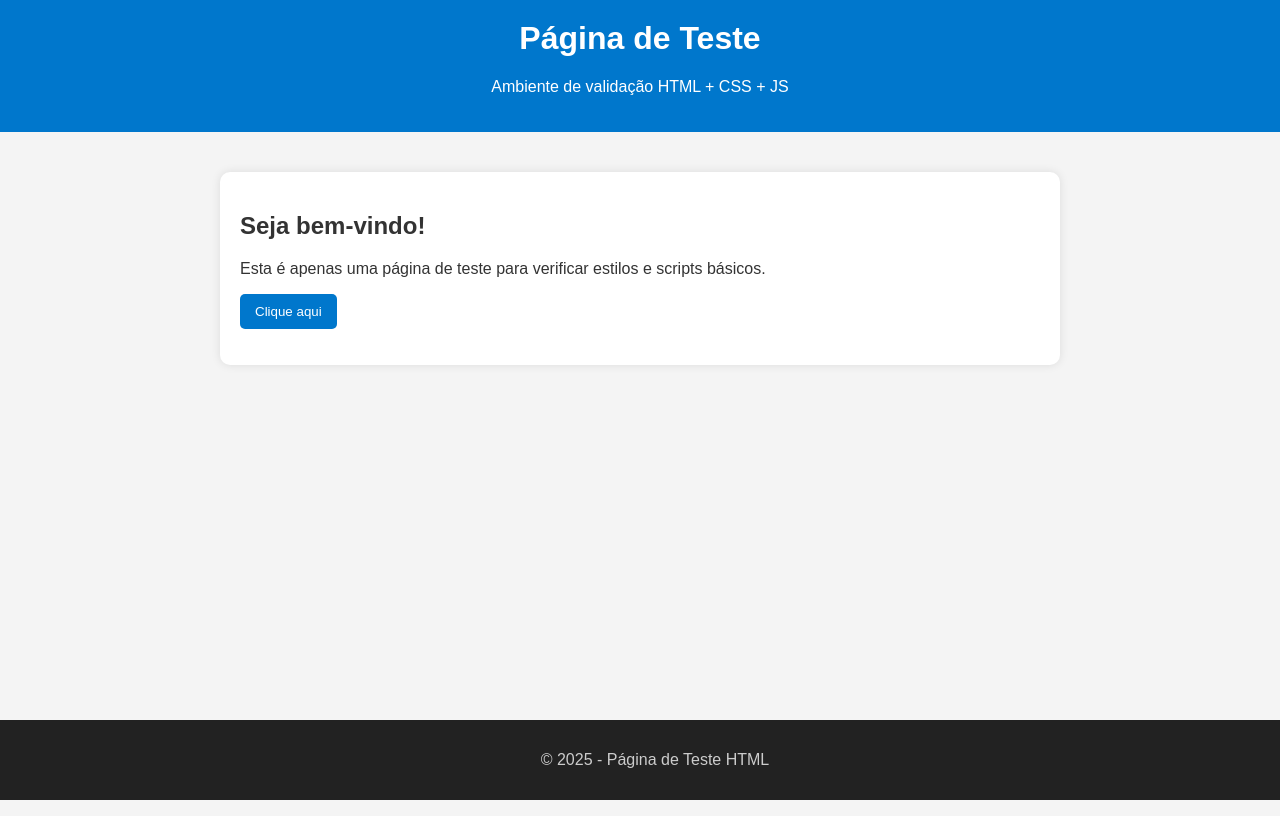
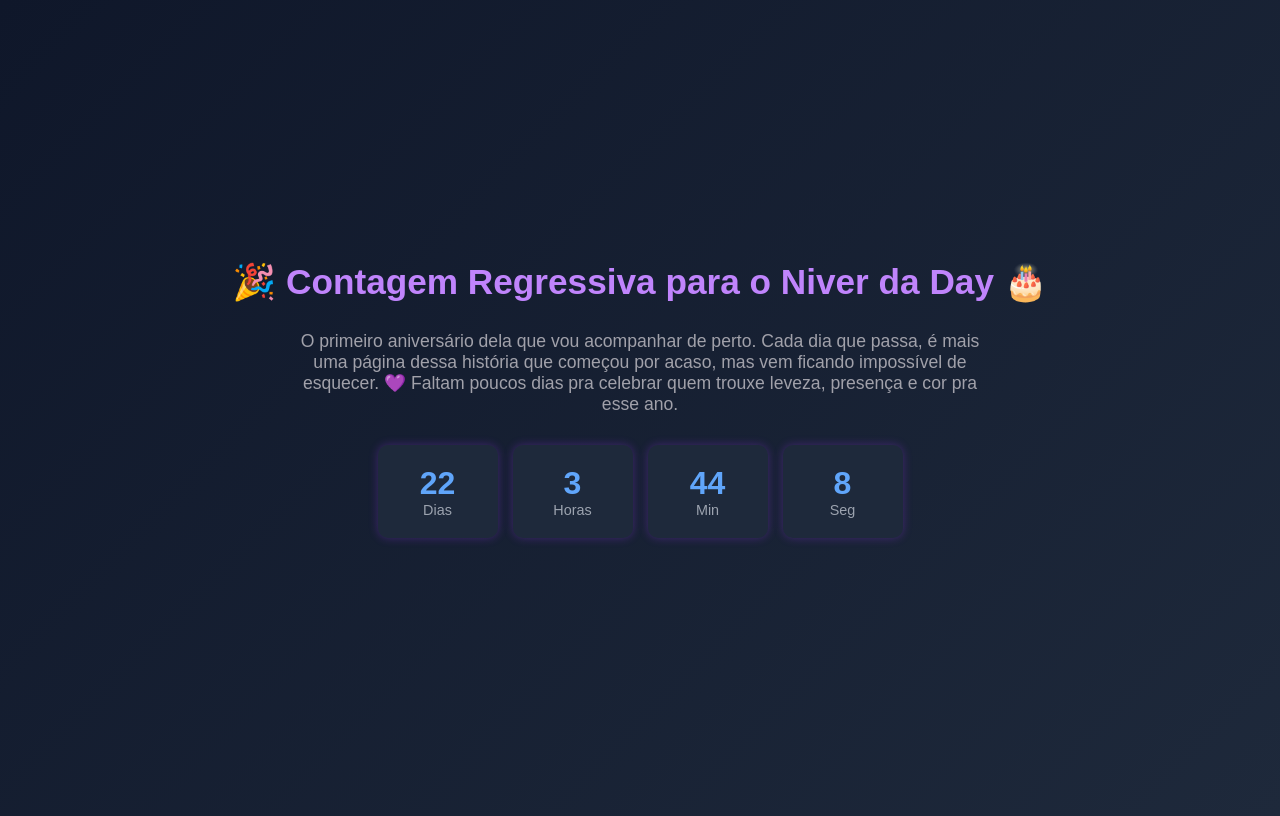
Before and after one commit to jearlesonjlacerda-source/teste, a plain HTML site: page index.html in a window 1280 px wide. Drawn offline with Linux system fonts and the light colour scheme.

Commit message:
Update index.html

```diff
--- a/index.html
+++ b/index.html
@@ -1,77 +1,131 @@
 <!DOCTYPE html>
 <html lang="pt-BR">
 <head>
-    <meta charset="UTF-8">
-    <meta name="viewport" content="width=device-width, initial-scale=1.0">
-    <title>Página de Teste</title>
+<meta charset="utf-8" />
+<meta name="viewport" content="width=device-width,initial-scale=1" />
+<title>Contagem Regressiva – Aniversário da Day</title>
 <style>
   body {
-            font-family: Arial, Helvetica, sans-serif;
-            background-color: #f4f4f4;
-            color: #333;
-            margin: 0;
-            padding: 0;
+    background: linear-gradient(135deg, #0f172a, #1e293b);
+    color: #fff;
+    font-family: "Poppins", sans-serif;
+    text-align: center;
+    display: flex;
+    flex-direction: column;
+    justify-content: center;
+    align-items: center;
+    height: 100vh;
   }
-        header {
-            background-color: #0077cc;
-            color: white;
-            text-align: center;
-            padding: 20px 0;
+
+  h1 {
+    font-size: 2.2rem;
+    margin-bottom: 10px;
+    color: #c084fc;
   }
-        main {
-            max-width: 800px;
-            margin: 40px auto;
-            background: white;
+
+  p {
+    color: #a1a1aa;
+    font-size: 1.1rem;
+    max-width: 700px;
+    margin-bottom: 30px;
+  }
+
+  #countdown {
+    display: flex;
+    gap: 15px;
+  }
+
+  .time-box {
+    background: #1e293b;
     padding: 20px;
     border-radius: 10px;
-            box-shadow: 0 0 10px rgba(0,0,0,0.1);
+    width: 80px;
+    box-shadow: 0 0 10px #9333ea55;
   }
-        h1 {
-            margin-top: 0;
+
+  .time-box span {
+    display: block;
   }
-        button {
-            background-color: #0077cc;
-            color: white;
-            border: none;
-            padding: 10px 15px;
-            border-radius: 5px;
-            cursor: pointer;
+
+  .num {
+    font-size: 2rem;
+    font-weight: bold;
+    color: #60a5fa;
   }
-        button:hover {
-            background-color: #005fa3;
+
+  .label {
+    font-size: 0.9rem;
+    color: #9ca3af;
   }
-        footer {
-            text-align: center;
-            padding: 15px;
-            background-color: #222;
-            color: #ccc;
-            position: fixed;
-            bottom: 0;
-            width: 100%;
+
+  .message {
+    margin-top: 40px;
+    font-size: 1rem;
+    color: #e2e8f0;
+    opacity: 0.9;
   }
+
 </style>
 </head>
 <body>
-    <header>
-        <h1>Página de Teste</h1>
-        <p>Ambiente de validação HTML + CSS + JS</p>
-    </header>
 
-    <main>
-        <h2>Seja bem-vindo!</h2>
-        <p>Esta é apenas uma página de teste para verificar estilos e scripts básicos.</p>
-        <button id="botaoTeste">Clique aqui</button>
-        <p id="mensagem"></p>
-    </main>
+  <h1>🎉 Contagem Regressiva para o Niver da Day 🎂</h1>
 
-    <footer>
-        <p>&copy; 2025 - Página de Teste HTML</p>
-    </footer>
+  <p>
+    O primeiro aniversário dela que vou acompanhar de perto.
+    Cada dia que passa, é mais uma página dessa história que começou
+    por acaso, mas vem ficando impossível de esquecer. 💜
+    Faltam poucos dias pra celebrar quem trouxe leveza, presença e cor pra esse ano.
+  </p>
+
+  <div id="countdown">
+    <div class="time-box">
+      <span class="num" id="days">--</span>
+      <span class="label">Dias</span>
+    </div>
+    <div class="time-box">
+      <span class="num" id="hours">--</span>
+      <span class="label">Horas</span>
+    </div>
+    <div class="time-box">
+      <span class="num" id="minutes">--</span>
+      <span class="label">Min</span>
+    </div>
+    <div class="time-box">
+      <span class="num" id="seconds">--</span>
+      <span class="label">Seg</span>
+    </div>
+  </div>
+
+  <div class="message" id="final-msg"></div>
 
 <script>
-        document.getElementById('botaoTeste').addEventListener('click', () => {
-            document.getElementById('mensagem').textContent = "Botão clicado com sucesso!";
-        });
+const targetDate = new Date("2025-11-26T00:00:00");
+
+function updateCountdown() {
+  const now = new Date();
+  const diff = targetDate - now;
+
+  if (diff <= 0) {
+    document.getElementById("final-msg").innerHTML = "💫 Chegou o dia dela! O primeiro de muitos aniversários juntos. 💜";
+    document.getElementById("countdown").style.display = "none";
+    clearInterval(timer);
+    return;
+  }
+
+  const days = Math.floor(diff / (1000 * 60 * 60 * 24));
+  const hours = Math.floor((diff / (1000 * 60 * 60)) % 24);
+  const minutes = Math.floor((diff / (1000 * 60)) % 60);
+  const seconds = Math.floor((diff / 1000) % 60);
+
+  document.getElementById("days").textContent = days;
+  document.getElementById("hours").textContent = hours;
+  document.getElementById("minutes").textContent = minutes;
+  document.getElementById("seconds").textContent = seconds;
+}
+
+const timer = setInterval(updateCountdown, 1000);
+updateCountdown();
 </script>
 </body>
 </html>
```
Lines whose indentation alone changed are shown as unchanged.
